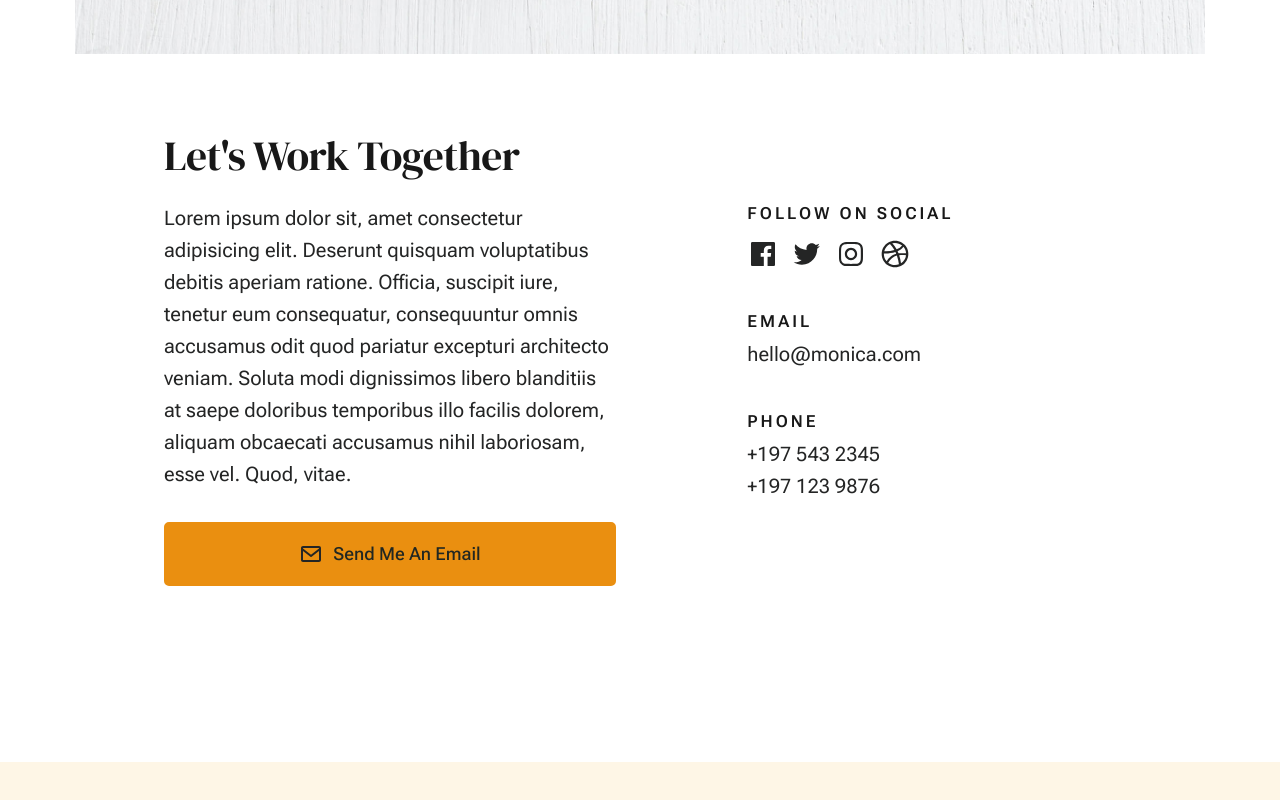
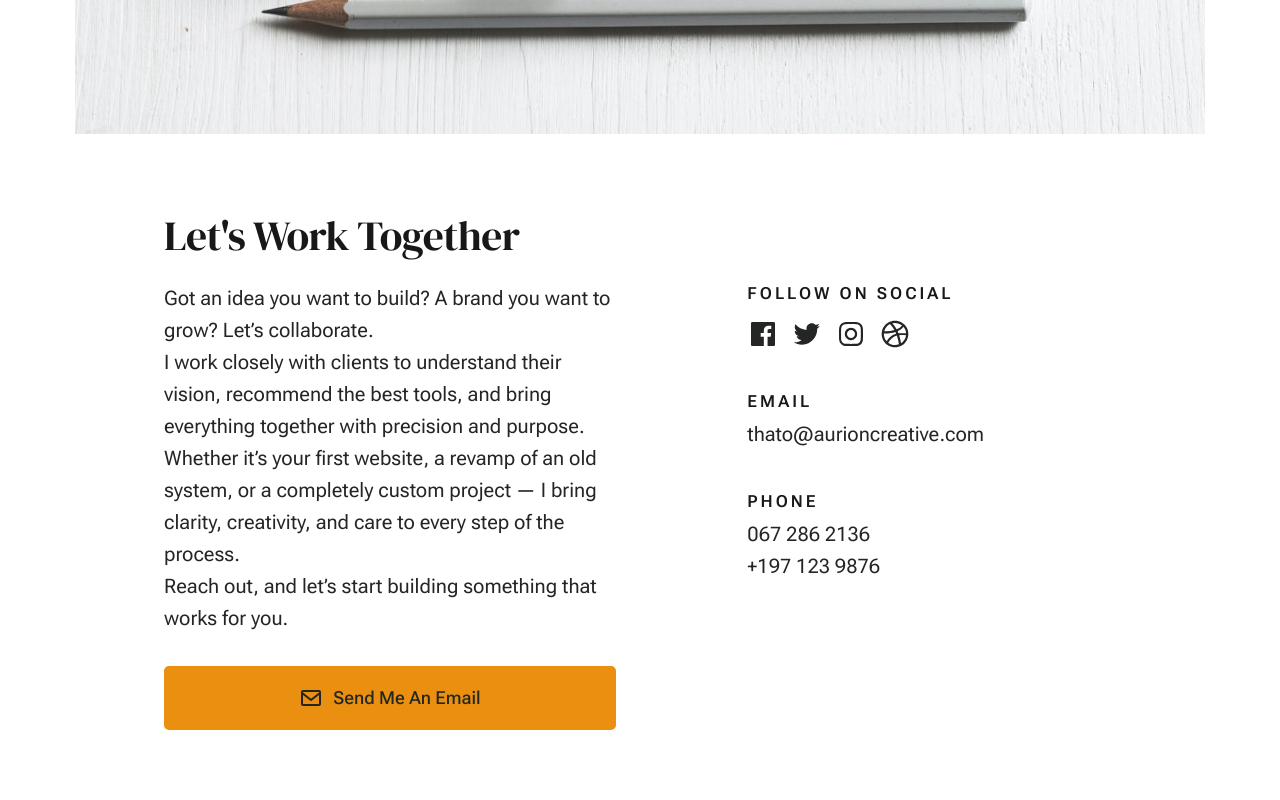
Before and after one commit to Astro-tk/personalsite, a plain HTML site: page contact.html in a window 1280 px wide. Shown: the part 1636-2436 px from the top of the page. Drawn offline with Linux system fonts and the light colour scheme.

Commit message:
Update contact.html

```diff
--- a/contact.html
+++ b/contact.html
@@ -1,3 +1,4 @@
+
 <!DOCTYPE html>
 <html lang="en" class="no-js" >
 <head>
@@ -104,9 +105,7 @@
                         </div>
                         <div class="column xl-6 lg-12 u-flexitem-x-right">
                             <p class="lead">
-                            Lorem ipsum dolor sit amet consectetur, adipisicing elit. Alias eos quas blanditiis, quos sint nostrum fugit aperiam
-                            inventore optio itaque molestias corporis, ipsa tenetur eligendi nihil iste porro, natus culpa consequuntur. Maxime,
-                            corporis tempore. Sed tenetur veritatis velit recusandae eum, molestiae voluptate ducimus laudantium esse illo.
+                            Whether you're building a business, launching a product, or bringing a bold idea to life — I’m here to help you design, develop, and deploy the digital tools that make it real. At Aurion, I combine engineering logic with creative design to deliver results that don’t just look good — they work beautifully. From responsive websites and branded mockups to AI-powered apps and smart automation, I focus on crafting clean, efficient, and future-ready solutions for ambitious thinkers.
                             </p>
                         </div>
                     </div> <!-- pageintro -->
@@ -129,10 +128,9 @@
                             <div class="row">
                                 <div class="column xl-6 md-12 contact-cta">
                                     <p>
-                                    Lorem ipsum dolor sit, amet consectetur adipisicing elit. Deserunt quisquam voluptatibus debitis aperiam ratione. Officia,
-                                    suscipit iure, tenetur eum consequatur, consequuntur omnis accusamus odit quod pariatur excepturi architecto veniam. Soluta
-                                    modi dignissimos libero blanditiis at saepe doloribus temporibus illo facilis dolorem, aliquam obcaecati accusamus nihil
-                                    laboriosam, esse vel. Quod, vitae.
+                                    Got an idea you want to build? A brand you want to grow? Let’s collaborate.<br>
+                                    I work closely with clients to understand their vision, recommend the best tools, and bring everything together with precision and purpose. Whether it’s your first website, a revamp of an old system, or a completely custom project — I bring clarity, creativity, and care to every step of the process.<br>
+                                    Reach out, and let’s start building something that works for you.
                                     </p>
 
                                     <a href="mailto:#0" class="btn btn--primary u-fullwidth contact-btn">
@@ -174,13 +172,13 @@
 
                                     <div class="contact-block">
                                         <h6>Email</h6>
-                                        <a href="mailto:#0">hello@monica.com</a>
+                                        <a href="mailto:#0">thato@aurioncreative.com</a>
                                     </div>
 
                                     <div class="contact-block">
                                         <h6>Phone</h6>
                                         <ul class="contact-list">
-                                            <li><a href="tel:197-543-2345">+197 543 2345</a></li>
+                                            <li><a href="tel:197-543-2345">067 286 2136</a></li>
                                             <li><a href="tel:197-123-9876">+197 123 9876</a></li>
                                         </ul>
                                     </div>
```
